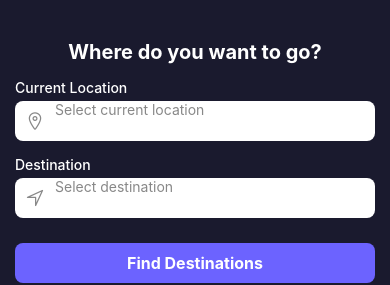
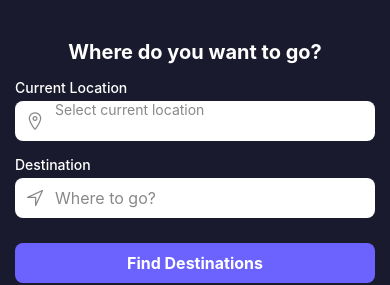
Before and after one commit to Naflan-MNM/Ceyway, a React Native app: screen /StartPage in a window 390 px wide. Shown: the top 285 px of the page. Built offline with nearby package versions, Linux system fonts and the light colour scheme.

Commit message:
removing some logic related to map and include one new screen

```diff
--- a/App.js
+++ b/App.js
@@ -18,6 +18,7 @@ import SummaryScreen from "./ui/SummaryScreen";
 import ProcessingScreen from "./ui/ProcessingScreen";
 import PlanByAIScreen from "./ui/PlanByAIScreen";
 import LocationPicker from "./ui/LocationPicker";
+import TrendingPlaceDetails from "./ui/TrendingPlaceDetails";
 
 const Stack = createNativeStackNavigator();
 
@@ -98,6 +99,11 @@ export default function App() {
           component={LocationPicker}
           options={{ title: "Pick Location" }}
         />
+        <Stack.Screen
+          name="TrendingPlaceDetails"
+          component={TrendingPlaceDetails}
+          options={{ headerShown: false }}
+        />
       </Stack.Navigator>
     </NavigationContainer>
   );
--- a/ui/StartPage.jsx
+++ b/ui/StartPage.jsx
@@ -3,6 +3,7 @@ import {
   View,
   Text,
   StyleSheet,
+  TextInput,
   FlatList,
   TouchableOpacity,
   Image,
@@ -14,12 +15,41 @@ import { Ionicons } from "@expo/vector-icons";
 import FooterNavigation from "../components/FooterNavigation";
 import { CeywayContext } from "../context/CeywayContext";
 
+const sriLankaDistricts = [
+  "Colombo",
+  "Gampaha",
+  "Kalutara",
+  "Kandy",
+  "Matale",
+  "Nuwara Eliya",
+  "Galle",
+  "Matara",
+  "Hambantota",
+  "Jaffna",
+  "Kilinochchi",
+  "Mannar",
+  "Vavuniya",
+  "Mullaitivu",
+  "Batticaloa",
+  "Ampara",
+  "Trincomalee",
+  "Kurunegala",
+  "Puttalam",
+  "Anuradhapura",
+  "Polonnaruwa",
+  "Badulla",
+  "Moneragala",
+  "Ratnapura",
+  "Kegalle",
+];
+
 const StartPage = ({ navigation, route }) => {
   const { setdestinationData, setOnTheWayData, LOCAL_IP } =
     useContext(CeywayContext);
   const [currentLocation, setCurrentLocation] = useState("");
   const [destination, setDestination] = useState("");
   const [isLoading, setIsLoading] = useState(false);
+  const [suggestedDistricts, setSuggestedDistricts] = useState([]);
 
   const [currentLocationData, setCurrentLocationData] = useState({
     latitude: null,
@@ -28,12 +58,16 @@ const StartPage = ({ navigation, route }) => {
     name: "",
   });
 
-  const [destinationLocationData, setDestinationLocationData] = useState({
-    latitude: null,
-    longitude: null,
-    distance: null,
-    name: "",
-  });
+  const toTitleCase = (str) => {
+    return str
+      .replace(/([A-Z])/g, " $1")
+      .replace(/\s+/g, " ")
+      .trim()
+      .toLowerCase()
+      .split(" ")
+      .map((word) => word.charAt(0).toUpperCase() + word.slice(1))
+      .join(" ");
+  };
 
   useEffect(() => {
     if (route.params?.currentCoords) {
@@ -46,33 +80,19 @@ const StartPage = ({ navigation, route }) => {
     if (route.params?.currentName) {
       setCurrentLocation(route.params.currentName);
     }
-    if (route.params?.destinationName) {
-      setDestination(route.params.destinationName);
-    }
-    if (route.params?.destinationCoords) {
-      setDestinationLocationData((prev) => ({
-        ...prev,
-        latitude: route.params.destinationCoords.latitude,
-        longitude: route.params.destinationCoords.longitude,
-      }));
-    }
   }, [route.params]);
 
   useEffect(() => {
     console.log("Updated currentLocation:", currentLocationData);
   }, [currentLocationData]);
 
-  useEffect(() => {
-    console.log("Updated destination:", destinationLocationData);
-  }, [destinationLocationData]);
+  const GoToStartPage2 = async () => {
+    /* if (!currentLocation || !destination) return; */
 
-  const GoToStartPage2 = async () => {
-    if (!currentLocation || !destination) return;
-
-    setIsLoading(true);
+    /* setIsLoading(true);
     try {
       const destinationRes = await fetch(
-        `http://${LOCAL_IP}:8080/api/travel-app/get-attractions/${currentLocation}`
+        `http://${LOCAL_IP}:8080/api/travel-app/get-attractions/Anuradhapura`
       );
       if (!destinationRes.ok) {
         const errorText = await destinationRes.text();
@@ -81,7 +101,7 @@ const StartPage = ({ navigation, route }) => {
       const destinationData = await destinationRes.json();
 
       const onTheWayRes = await fetch(
-        `http://${LOCAL_IP}:8080/api/travel-app/get-ontheway-attractions/${destination}/${currentLocation}`
+        `http://${LOCAL_IP}:8080/api/travel-app/route/nearby-attractions?originLat=8.0385&originLng=80.5939&destLat=8.5922&destLng=81.1968&maxDistanceKm=15`
       );
       if (!onTheWayRes.ok) {
         const errorText = await onTheWayRes.text();
@@ -105,7 +125,8 @@ const StartPage = ({ navigation, route }) => {
       );
     } finally {
       setIsLoading(false);
-    }
+    } */
+    navigation.navigate("DestinationsScreen");
   };
 
   const trendingDestinations = [
@@ -137,6 +158,8 @@ const StartPage = ({ navigation, route }) => {
     },
   ];
 
+  console.log("destinatios", destination);
+
   return (
     <View style={styles.container}>
       <StatusBar barStyle="light-content" backgroundColor="#1A1A2E" />
@@ -164,17 +187,40 @@ const StartPage = ({ navigation, route }) => {
         <Text style={styles.label}>Destination</Text>
         <View style={styles.inputBox}>
           <Ionicons name="navigate-outline" size={20} color="#888" />
-          <TouchableOpacity
+          <TextInput
             style={styles.input}
-            onPress={() =>
-              navigation.navigate("LocationPicker", { field: "destination" })
-            }
-          >
-            <Text style={{ color: destination ? "#333" : "#888" }}>
-              {destination || "Select destination"}
-            </Text>
-          </TouchableOpacity>
+            placeholder="Where to go?"
+            placeholderTextColor="#888"
+            value={destination}
+            onChangeText={(text) => {
+              const formatted = toTitleCase(text);
+              setDestination(formatted);
+              const filtered = sriLankaDistricts.filter((d) =>
+                d.toLowerCase().startsWith(formatted.toLowerCase())
+              );
+              setSuggestedDistricts(formatted ? filtered : []);
+            }}
+          />
         </View>
+
+        {suggestedDistricts.length > 0 && (
+          <FlatList
+            data={suggestedDistricts}
+            keyExtractor={(item) => item}
+            style={styles.suggestionList}
+            renderItem={({ item }) => (
+              <TouchableOpacity
+                style={styles.suggestionItem}
+                onPress={() => {
+                  setDestination(item);
+                  setSuggestedDistricts([]);
+                }}
+              >
+                <Text style={styles.suggestionText}>{item}</Text>
+              </TouchableOpacity>
+            )}
+          />
+        )}
 
         <TouchableOpacity
           style={styles.findButton}
@@ -194,13 +240,18 @@ const StartPage = ({ navigation, route }) => {
         data={trendingDestinations}
         keyExtractor={(item) => item.id}
         renderItem={({ item }) => (
-          <View style={styles.card}>
+          <TouchableOpacity
+            style={styles.card}
+            onPress={() =>
+              navigation.navigate("TrendingPlaceDetails", { place: item })
+            }
+          >
             <Image source={item.image} style={styles.cardImage} />
             <View style={styles.cardContent}>
               <Text style={styles.cardTitle}>{item.title}</Text>
               <Text style={styles.cardDescription}>{item.description}</Text>
             </View>
-          </View>
+          </TouchableOpacity>
         )}
         showsVerticalScrollIndicator={false}
         contentContainerStyle={styles.cardList}
@@ -257,6 +308,23 @@ const styles = StyleSheet.create({
   cardContent: { padding: 10 },
   cardTitle: { fontSize: 16, fontWeight: "bold", color: "#333" },
   cardDescription: { fontSize: 14, color: "#666", marginTop: 5 },
+  suggestionList: {
+    backgroundColor: "#fff",
+    marginHorizontal: 10,
+    borderRadius: 8,
+    maxHeight: 150,
+    marginBottom: 10,
+  },
+  suggestionItem: {
+    paddingVertical: 10,
+    paddingHorizontal: 15,
+    borderBottomWidth: 1,
+    borderColor: "#eee",
+  },
+  suggestionText: {
+    color: "#333",
+    fontSize: 16,
+  },
 });
 
 export default StartPage;
--- /dev/null
+++ b/ui/TrendingPlaceDetails.jsx
@@ -0,0 +1,27 @@
+import React from "react";
+import { View, Text, StyleSheet, Image, ScrollView } from "react-native";
+
+const TrendingPlaceDetails = ({ route }) => {
+  const { place } = route.params;
+
+  return (
+    <ScrollView style={styles.container}>
+      <Image source={place.image} style={styles.image} />
+      <View style={styles.content}>
+        <Text style={styles.title}>{place.title}</Text>
+        <Text style={styles.description}>{place.description}</Text>
+        {/* Add more details here as needed */}
+      </View>
+    </ScrollView>
+  );
+};
+
+const styles = StyleSheet.create({
+  container: { flex: 1, backgroundColor: "#1A1A2E" },
+  image: { width: "100%", height: 250 },
+  content: { padding: 20 },
+  title: { fontSize: 24, fontWeight: "bold", color: "#fff", marginBottom: 10 },
+  description: { fontSize: 16, color: "#ddd", lineHeight: 24 },
+});
+
+export default TrendingPlaceDetails;
```
